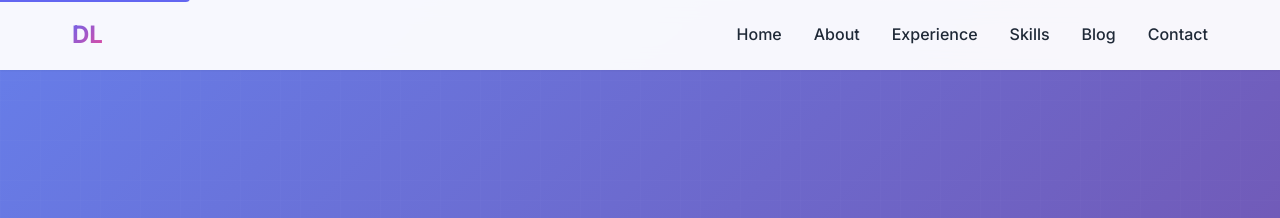
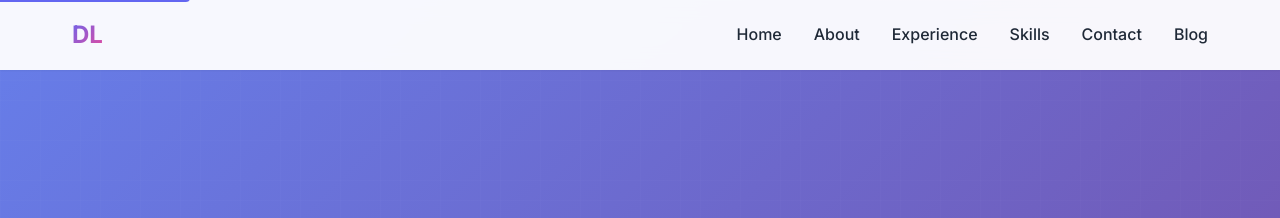
Before and after one commit to dlangsam/dlangsam.github.io, a Jekyll site: the page built from index.html, in a window 1280 px wide. Shown: the top 218 px of the page. Built offline with Jekyll 4.4.1, drawn with Linux system fonts in a browser that asks for light colours.

Commit message:
Reorder navigation: move Blog after Contact

```diff
--- a/_includes/navigation.html
+++ b/_includes/navigation.html
@@ -6,8 +6,8 @@
             <li><a href="{{ '/' | relative_url }}#about" class="nav-link">About</a></li>
             <li><a href="{{ '/' | relative_url }}#experience" class="nav-link">Experience</a></li>
             <li><a href="{{ '/' | relative_url }}#skills" class="nav-link">Skills</a></li>
+            <li><a href="{{ '/' | relative_url }}#contact" class="nav-link">Contact</a></li>
             <li><a href="{{ '/blog' | relative_url }}" class="nav-link">Blog</a></li>
-            <li><a href="{{ '/' | relative_url }}#contact" class="nav-link">Contact</a></li>
         </ul>
         <button class="hamburger" aria-label="Toggle navigation menu" aria-expanded="false">
             <span></span>
```
